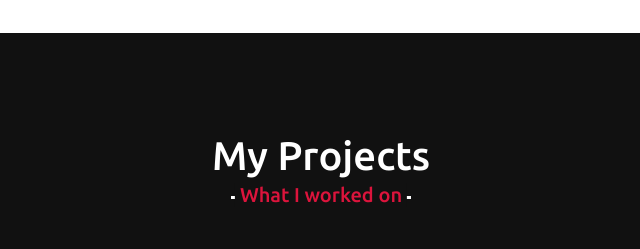
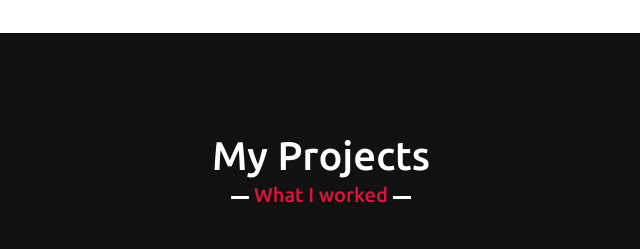
Before and after one commit to AlokRanjanIN/My_Portfolio, a plain HTML site: page index.html in a window 1280 px wide. Shown: the part 1500-1749 px from the top of the page, 319-959 px from the left. Drawn offline with nearby package versions, Linux system fonts and the light colour scheme.

Commit message:
Update styles.css

```diff
--- a/styles.css
+++ b/styles.css
@@ -340,7 +340,7 @@ section .title::after {
 .services .title::after,
 .teams .title::after {
   background: #111;
-  content: "What I worked on";
+  content: "What I worked";
 }
 
 .services .serv-content .card {
```
